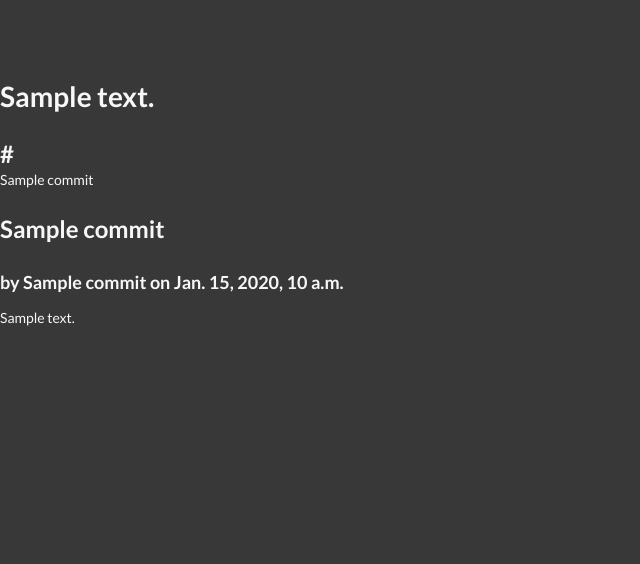
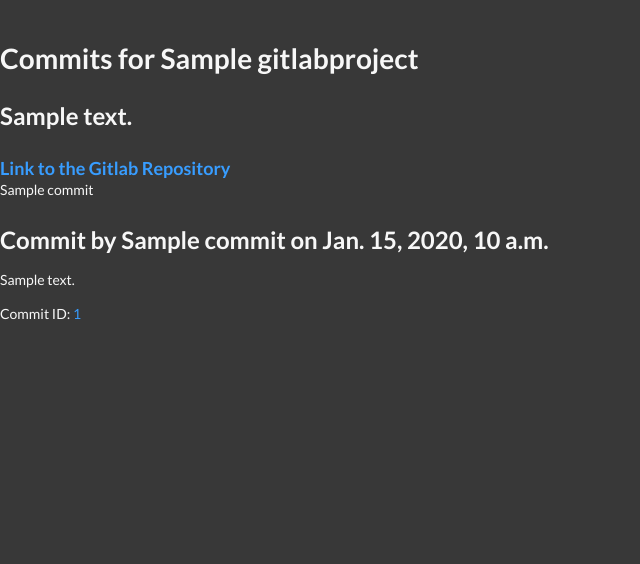
Before and after one commit to Davixxa/WebsiteProj, a Django app: template src/templates/gitlab_detail.html in a window 1280 px wide. Shown: the part 51-615 px from the top of the page, without its empty margins (0-640 px from the left). Run offline with Django 3.2, Linux system fonts and the light colour scheme; tables that the repository leaves empty hold one stand-in row (values such as "Sample post"); the template is opened without the code that fills it: values that come from a table or form of the project are taken from there, most other values are stand-ins (such as "Sample title", 1, 10 or a date in 2020); some libraries are stand-ins or nearby versions.

Commit message:
Unified datetime format, done work on gitlab template

```diff
--- a/src/davixxa_website/settings.py
+++ b/src/davixxa_website/settings.py
@@ -11,6 +11,8 @@
 """
 
 import os
+from django.conf.locale.en import formats as en_formats
+en_formats.DATETIME_FORMAT = "F jS, Y H:i"
 
 
 # Build paths inside the project like this: os.path.join(BASE_DIR, ...)
--- a/src/templates/gitlab_detail.html
+++ b/src/templates/gitlab_detail.html
@@ -3,17 +3,16 @@
 {% block content %}
 
 <div>
-        <h1>{{ project.name }}</h1>
-    <h1>{{project.description}}</h1>
-    <h2>{{project.url}}</h2>
+    <h1>Commits for {{ project.title }}</h1>
+    <h2>{{project.description}}</h2>
+    <h3><a href="{{project.url}}">Link to the Gitlab Repository</a></h3>
 </div>
 
 {%for commit in commits%}
     <p>{{commit}}</p>
-
-    <h2>{{commit.title}}</h2>
-    <h3>by {{ commit.committer_name }} on {{ commit.committed_date }} </h3>
+    <h2> Commit by {{ commit.committer_name }} on {{ commit.committed_date }} </h2>
     <p>{{commit.message}}</p>
+    <p>Commit ID: <a href="{{project.url}}/commit/{{commit.short_id}}">{{commit.short_id}}</a></p>
 
 {% endfor %}
 {% endblock %}
```
Also changed, not shown: src/gitlab_watcher/views.py (+6 -2 lines).
